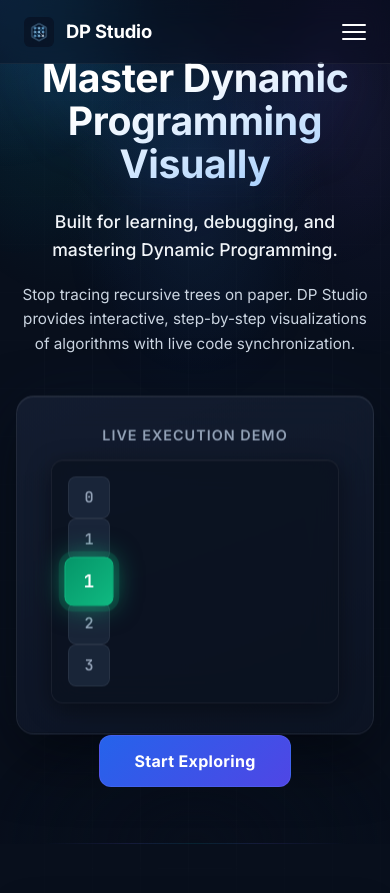
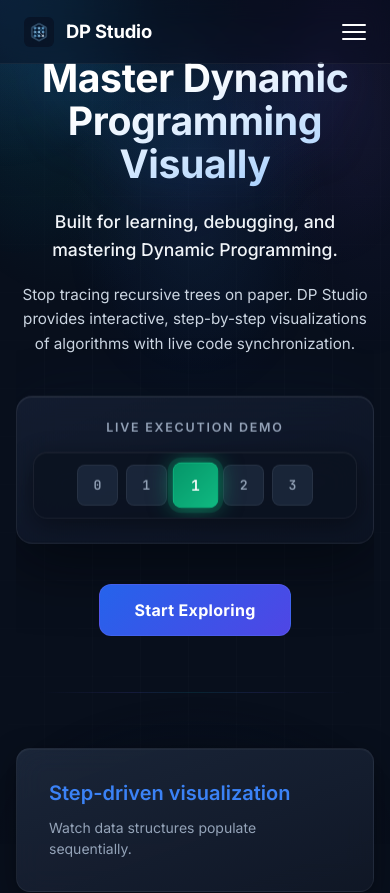
Before and after one commit to sunidhii1103/DP-STUDIO, a React (Vite) app: page / in a window 390 px wide. Shown: the top 893 px of the page. Built offline with nearby package versions, Linux system fonts and the light colour scheme.

Commit message:
fixed live execution panel overflow in mobile

```diff
--- a/src/pages/LandingPage.tsx
+++ b/src/pages/LandingPage.tsx
@@ -51,10 +51,10 @@ const InteractiveDemo = () => {
   }, []);
 
   return (
-    <div className="demo-container w-full max-w-full overflow-hidden !px-2 sm:!px-4 !py-3 sm:!py-4">
-      <div className="flex gap-2 sm:gap-3 justify-start md:justify-center overflow-x-auto min-w-0 pb-2 sm:pb-0 scrollbar-hide">
+    <div className="demo-container">
+      <div className="demo-track">
         {demoSteps[stepIndex]!.table.map((val, idx) => (
-          <div key={idx} className={`demo-cell flex-shrink-0 !w-[36px] sm:!w-[42px] !h-[36px] sm:!h-[42px] !text-sm sm:!text-[0.95rem] ${idx === demoSteps[stepIndex]!.active ? 'active' : ''}`}>
+          <div key={idx} className={`demo-cell ${idx === demoSteps[stepIndex]!.active ? 'active' : ''}`}>
             {val}
           </div>
         ))}
@@ -116,8 +116,8 @@ export const LandingPage: React.FC = () => {
               Stop tracing recursive trees on paper. DP Studio provides interactive, step-by-step visualizations of algorithms with live code synchronization.
             </p>
 
-            <div className="hero-panel w-full max-w-full md:max-w-max mx-auto mb-10 overflow-hidden !px-4 !py-6 sm:!px-8 sm:!py-8" style={{ display: 'block' }}>
-              <h3 style={{ margin: '0 0 1rem 0', color: 'var(--color-text-secondary)', fontSize: '0.9rem', textTransform: 'uppercase', letterSpacing: '1px' }}>Live Execution Demo</h3>
+            <div className="hero-panel hero-demo-panel">
+              <h3 className="hero-demo-title">Live Execution Demo</h3>
               <InteractiveDemo />
             </div>
 
--- a/src/styles/index.css
+++ b/src/styles/index.css
@@ -2294,6 +2294,22 @@ body::before {
   transition: transform 0.3s cubic-bezier(0.16, 1, 0.3, 1), box-shadow 0.3s cubic-bezier(0.16, 1, 0.3, 1);
 }
 
+.hero-demo-panel {
+  display: block;
+  width: fit-content;
+  max-width: 100%;
+  margin: 0 auto 2.5rem;
+  overflow: hidden;
+}
+
+.hero-demo-title {
+  margin: 0 0 1rem;
+  color: var(--color-text-secondary);
+  font-size: 0.9rem;
+  text-transform: uppercase;
+  letter-spacing: 1px;
+}
+
 .hero-panel:hover {
   transform: translateY(-4px) scale(1.01);
   box-shadow:
@@ -2309,17 +2325,30 @@ body::before {
 }
 
 .demo-container {
+  width: max-content;
+  max-width: 100%;
+  margin: 0 auto;
   background: rgba(11,18,32,0.8);
   backdrop-filter: blur(14px);
   border-radius: 12px;
   padding: 16px;
+  overflow: hidden;
   border: 1px solid rgba(255,255,255,0.06);
   box-shadow: 0 6px 24px rgba(0,0,0,0.4), inset 0 1px 0 rgba(255,255,255,0.04);
+}
+
+.demo-track {
+  display: flex;
+  justify-content: center;
+  align-items: center;
+  gap: 12px;
+  min-width: 0;
 }
 
 .demo-cell {
   width: 42px;
   height: 42px;
+  flex: 0 0 42px;
   display: grid;
   place-items: center;
   border-radius: 8px;
@@ -2344,6 +2373,33 @@ body::before {
 @keyframes demoCellPulse {
   0%, 100% { box-shadow: 0 0 16px rgba(16,185,129,0.45), 0 0 0 3px rgba(16,185,129,0.12); }
   50% { box-shadow: 0 0 24px rgba(16,185,129,0.65), 0 0 0 5px rgba(16,185,129,0.18); }
+}
+
+@media (max-width: 480px) {
+  .hero-demo-title {
+    font-size: clamp(0.72rem, 3.2vw, 0.84rem);
+    letter-spacing: 0.14em;
+  }
+
+  .demo-container {
+    padding: 12px;
+    border-radius: 14px;
+  }
+
+  .demo-track {
+    gap: clamp(6px, 2vw, 10px);
+  }
+
+  .demo-cell {
+    width: clamp(34px, 10.5vw, 42px);
+    height: clamp(34px, 10.5vw, 42px);
+    flex-basis: clamp(34px, 10.5vw, 42px);
+    font-size: clamp(0.78rem, 3.4vw, 0.95rem);
+  }
+
+  .demo-cell.active {
+    transform: scale(1.12);
+  }
 }
 
 .algo-grid {
@@ -2692,6 +2748,43 @@ button {
   }
 }
 
+@media (max-width: 767px) {
+  .hero-section {
+    padding-right: 16px;
+    padding-left: 16px;
+    overflow-x: clip;
+  }
+
+  .hero-section .container {
+    min-width: 0;
+    max-width: 100%;
+    overflow-x: clip;
+  }
+
+  .hero-title {
+    max-width: 100%;
+    font-size: clamp(2.15rem, 11.5vw, 2.45rem) !important;
+    overflow-wrap: break-word;
+  }
+
+  .hero-description,
+  .hero-subtitle {
+    max-width: 100%;
+    overflow-wrap: break-word;
+  }
+
+  .hero-demo-panel {
+    width: min(100%, calc(100vw - 32px));
+    max-width: calc(100vw - 32px);
+    padding: 24px 16px;
+    border-radius: 16px;
+  }
+
+  .demo-container {
+    width: 100%;
+  }
+}
+
 /* ============================================================================
  * MOBILE UI REFACTOR - Header & Toolbar
  * ============================================================================ */
```
